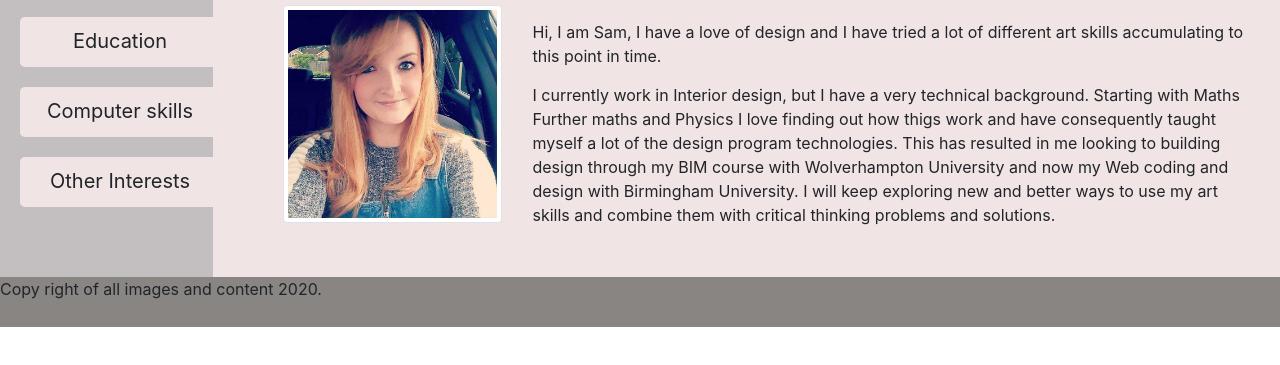
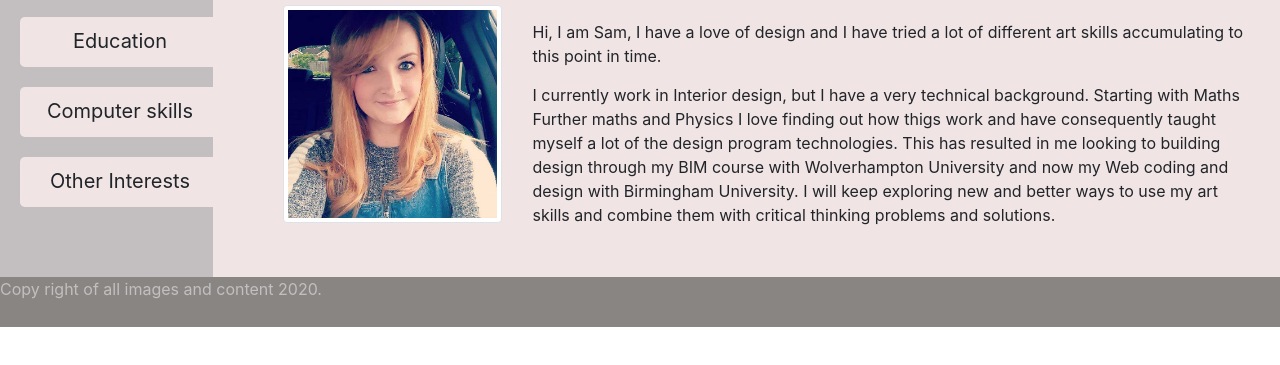
Before and after one commit to Samwakelam/02-RESPONSIVE-PORTFOLIO-SLW, a plain HTML site: page index.html in a window 1280 px wide. Shown: the part 429-794 px from the top of the page. Drawn offline with nearby package versions, Linux system fonts and the light colour scheme.

Commit message:
updating readme and footer

```diff
--- a/assets/css/Style.css
+++ b/assets/css/Style.css
@@ -113,11 +113,10 @@ footer {
     background-color:rgb(137,133,130);
   }
   .text-muted-footer {
-    /* Box-model */
-    margin-top: 15px;
 
     /* Typography */
-    color: rgb(240, 228, 228);
+    color: rgb(195, 191, 192);
+
   }
 
 
--- a/index.html
+++ b/index.html
@@ -385,7 +385,7 @@
         - the bootstrap works, why does it seem to override my CSS when my CSS is below in the cascading order?
           -->
           <footer>
-            <div class="footerbar">
+            <div class="footerbar text-muted-footer">
               <p>Copy right of all images and content 2020. </p>
             </div>
           </footer>
```
Also changed, not shown: building.html (+1 -1 lines), contact.html (+1 -1 lines), fashion.html (+1 -1 lines), 1 other file.
